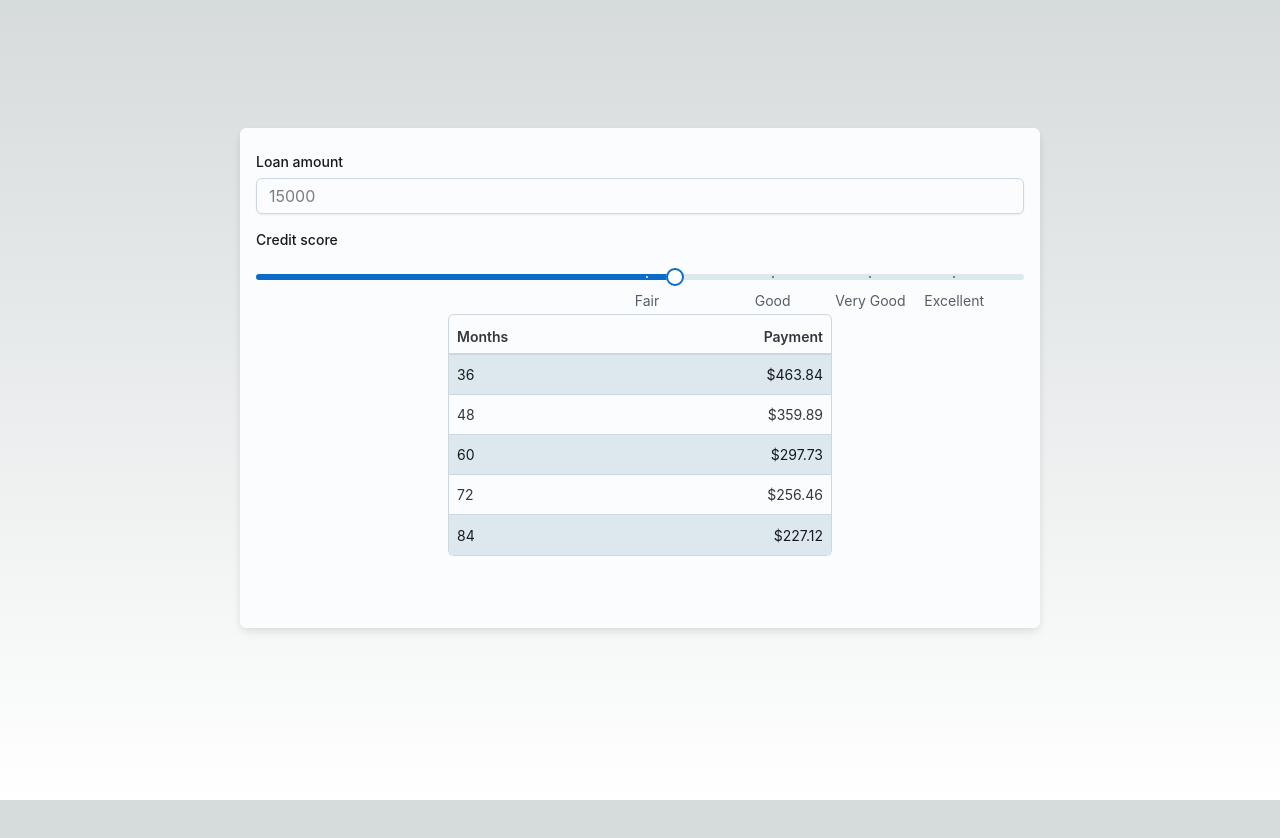
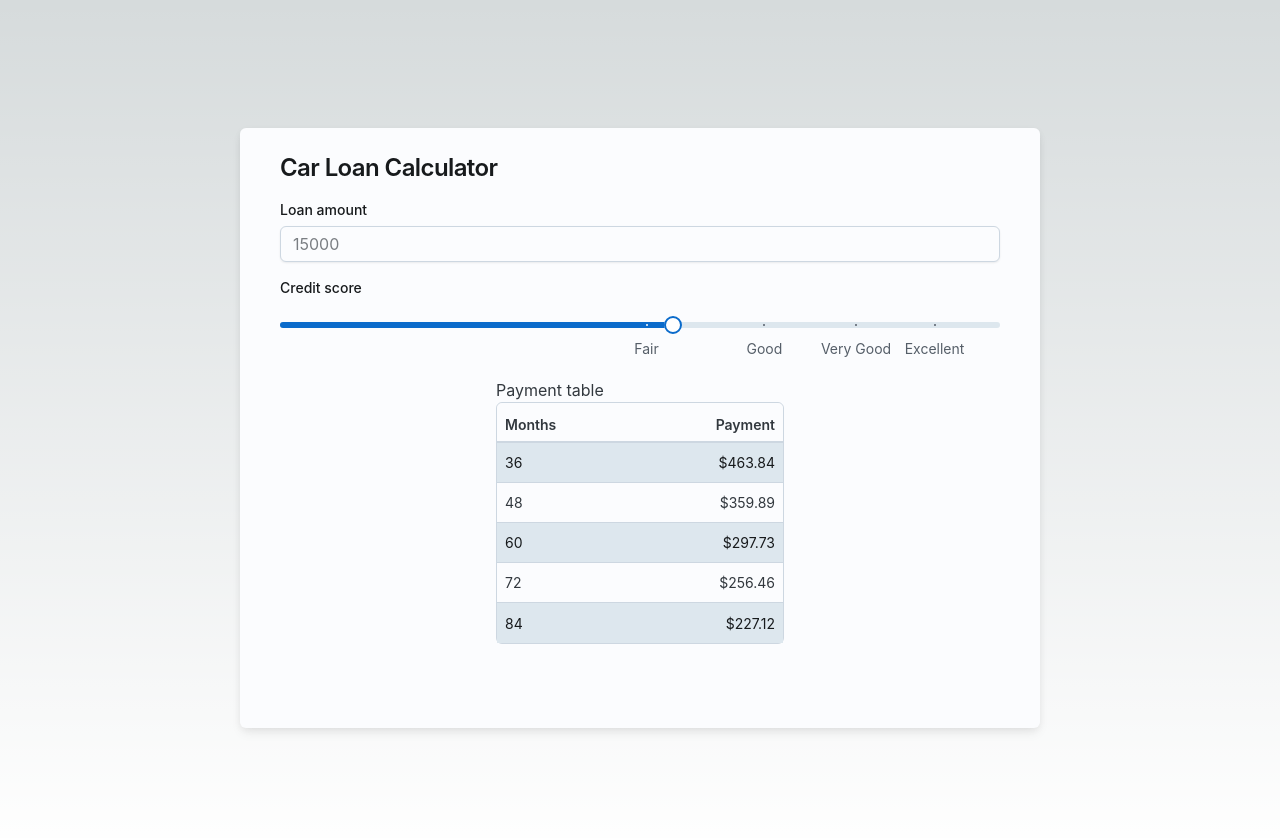
Before and after one commit to AnikG/carloan, a Next.js app: page / in a window 1280 px wide. Shown: the top 838 px of the page. Before the commit the page ends 800 px from the top, so only its background shows below. Built offline with nearby package versions, Linux system fonts and the light colour scheme.

Commit message:
feat: UI refinement

```diff
--- a/pages/index.js
+++ b/pages/index.js
@@ -10,6 +10,7 @@ import Input from "@mui/joy/Input";
 import Slider from "@mui/joy/Slider";
 import Stack from "@mui/joy/Stack";
 import Table from "@mui/joy/Table";
+import Typography from "@mui/joy/Typography";
 import { useState } from "react";
 
 const marks = [
@@ -87,11 +88,11 @@ export default function Home() {
           <Sheet
             sx={{
               width: 800,
-              height: 500,
+              height: 600,
               mx: "auto", // margin left & right
               my: 4, // margin top & bottom
               py: 3, // padding top & bottom
-              px: 2, // padding left & right
+              px: 5, // padding left & right
               display: "flex",
               flexDirection: "column",
               gap: 2,
@@ -99,6 +100,7 @@ export default function Home() {
               boxShadow: "md",
             }}
           >
+            <Typography level="h3">Car Loan Calculator</Typography>
             <FormControl>
               <FormLabel>Loan amount</FormLabel>
               <Input
@@ -125,25 +127,24 @@ export default function Home() {
               />
             </FormControl>
 
-            <Stack
-              direction="row"
-              justifyContent="center"
-              alignItems="center"
-              spacing={2}
-            >
+            <Sheet variant="outline" sx={{ width: "40%", mx: "auto", my: 2 }}>
+              <Typography level="body1">Payment table</Typography>
               <Table
                 aria-label="payment table"
                 variant="outlined"
                 stripe="odd"
                 sx={{
-                  width: "50%",
                   "& tr > *:not(:first-of-type)": { textAlign: "right" },
                 }}
               >
                 <thead>
                   <tr>
-                    <th style={{ width: "40%" }}>Months</th>
-                    <th>Payment</th>
+                    <th style={{ width: "40%" }}>
+                      <Typography level="body2">Months</Typography>
+                    </th>
+                    <th>
+                      <Typography level="body2">Payment</Typography>
+                    </th>
                   </tr>
                 </thead>
                 <tbody>
@@ -161,7 +162,7 @@ export default function Home() {
                   ))}
                 </tbody>
               </Table>
-            </Stack>
+            </Sheet>
           </Sheet>
         </CssVarsProvider>
       </main>
```
